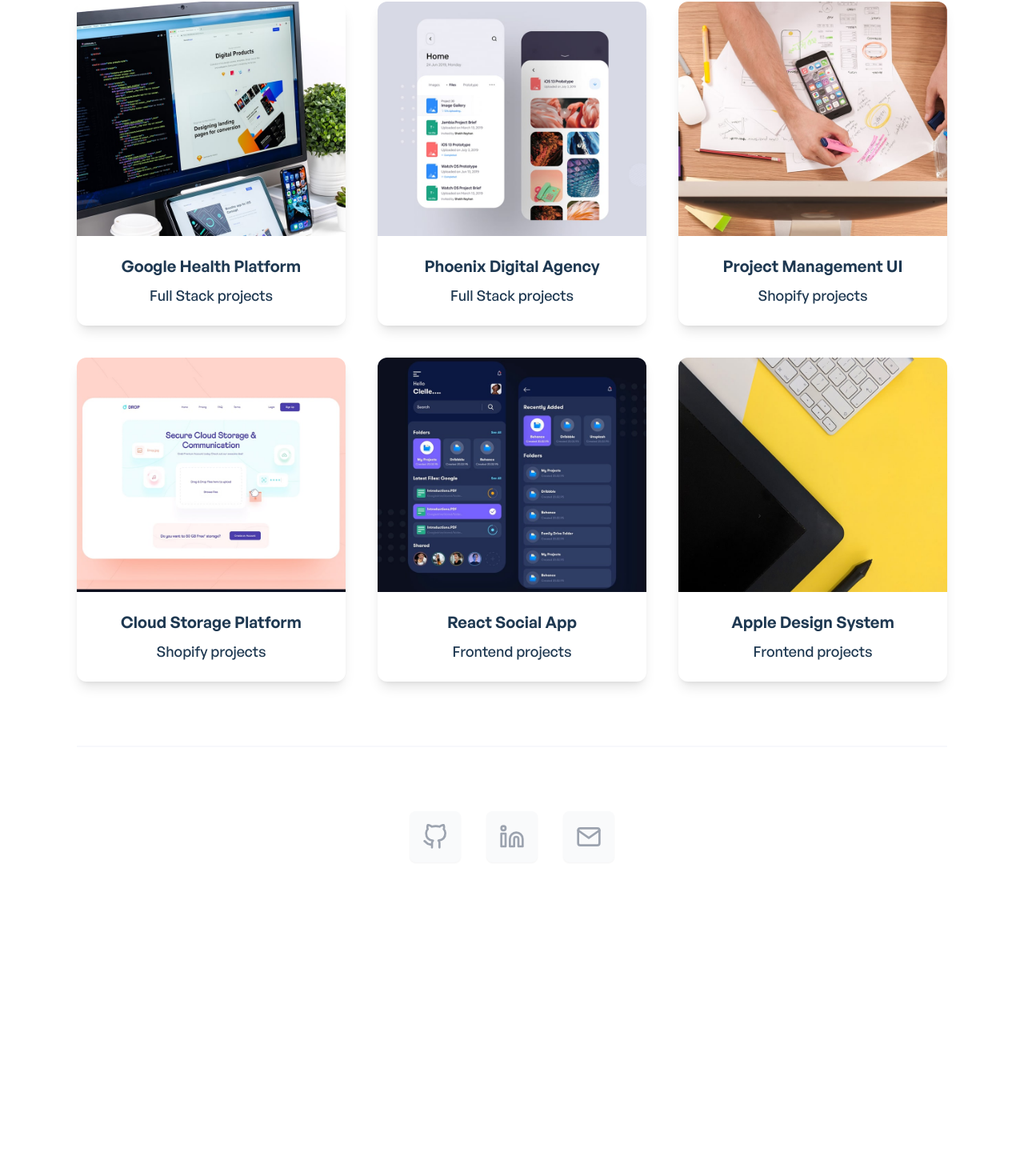
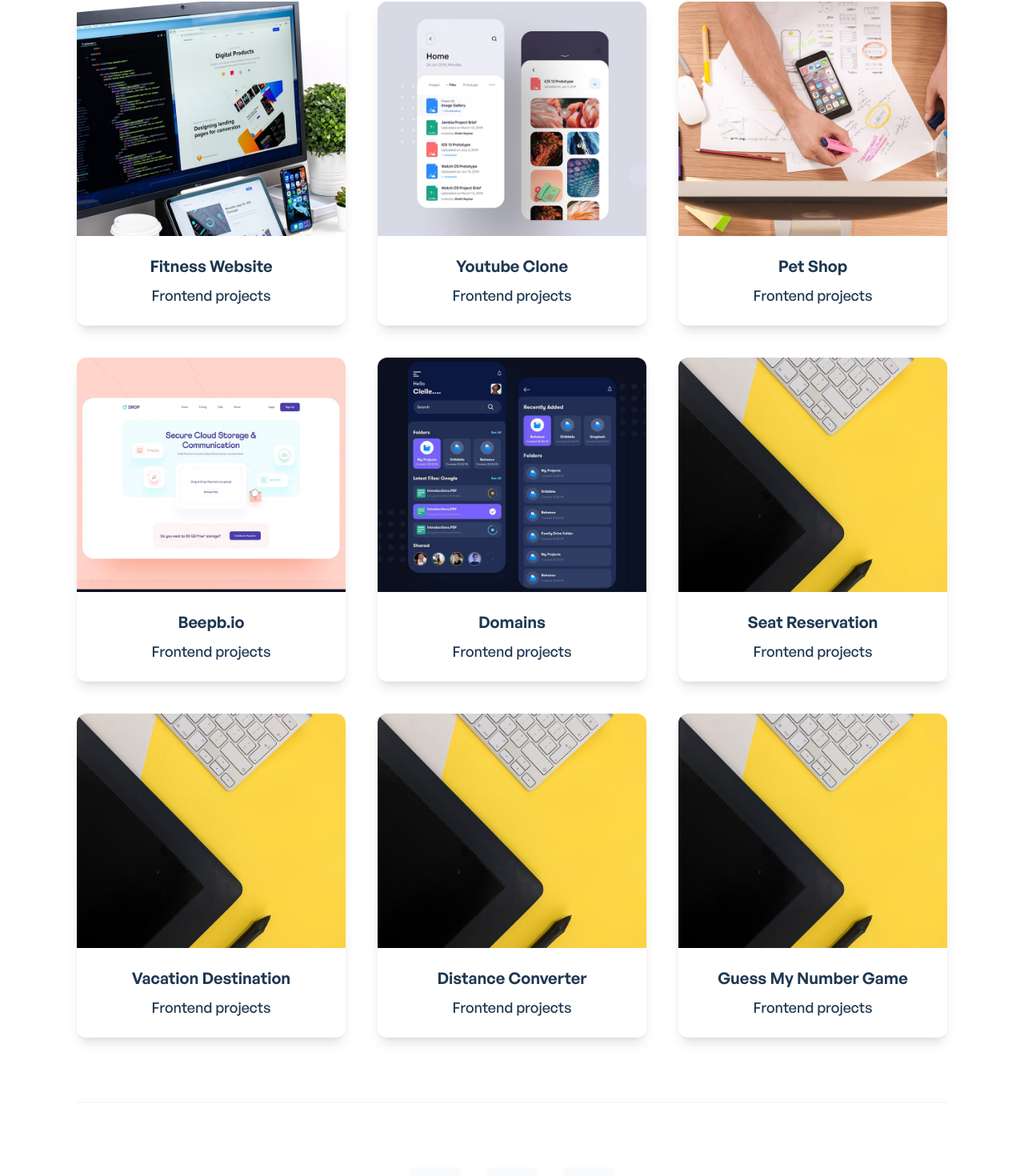
Before and after one commit to tikoot/personal-portfolio, a Vue app: page /projects in a window 1280 px wide. Shown: the part 337-1807 px from the top of the page at 80% size. Before the commit the page ends 1527 px from the top, so only its background shows below. Built offline with nearby package versions, Linux system fonts and the light colour scheme; what vue-backtotop would draw is missing.

Commit message:
add prjects

```diff
--- a/src/data/projects.js
+++ b/src/data/projects.js
@@ -1,40 +1,66 @@
 const projects = [
 	{
 		id: 1,
-		title: 'Google Health Platform',
-		category: 'Full Stack projects',
+		title: 'Fitness Website',
+		category: 'Frontend projects',
 		img: require('@/assets/images/web-project-2.jpg'),
-		url: 'https://google.com'
+		url: 'https://tikoot.github.io/fitness-website/'
 	},
 	{
 		id: 2,
-		title: 'Phoenix Digital Agency',
-		category: 'Full Stack projects',
+		title: 'Youtube Clone',
+		category: 'Frontend projects',
 		img: require('@/assets/images/mobile-project-2.jpg'),
+		url: 'https://tikoot.github.io/Youtube-clone/'
 	},
 	{
 		id: 3,
-		title: 'Project Management UI',
-		category: 'Shopify projects',
+		title: 'Pet Shop',
+		category: 'Frontend projects',
 		img: require('@/assets/images/ui-project-1.jpg'),
+		url: 'https://tikoot.github.io/PetShop/'
 	},
 	{
 		id: 4,
-		title: 'Cloud Storage Platform',
-		category: 'Shopify projects',
+		title: 'Beepb.io',
+		category: 'Frontend projects',
 		img: require('@/assets/images/ui-project-2.jpg'),
+		url:'https://tikoot.github.io/Figma/'
 	},
 	{
 		id: 5,
-		title: 'React Social App',
+		title: 'Domains',
 		category: 'Frontend projects',
 		img: require('@/assets/images/mobile-project-1.jpg'),
+		url: 'https://tikoot.github.io/Domains/'
 	},
 	{
 		id: 6,
-		title: 'Apple Design System',
+		title: 'Seat Reservation',
 		category: 'Frontend projects',
 		img: require('@/assets/images/web-project-1.jpg'),
+		url: 'https://tikoot.github.io/Seat-Reservation-Project/'
+	},
+	{
+		id: 7,
+		title: 'Vacation Destination',
+		category: 'Frontend projects',
+		img: require('@/assets/images/web-project-1.jpg'),
+		url: 'https://tikoot.github.io/Vacaton-Destination/'
+	},
+	{
+		id: 8,
+		title: 'Distance Converter',
+		category: 'Frontend projects',
+		img: require('@/assets/images/web-project-1.jpg'),
+		url: 'https://tikoot.github.io/distance-converter/'
+	},
+	{
+		id: 9,
+		title: 'Guess My Number Game',
+		category: 'Frontend projects',
+		img: require('@/assets/images/web-project-1.jpg'),
+		url: 'https://tikoot.github.io/guess-my-number-game/'
 	},
 ];
 
```
